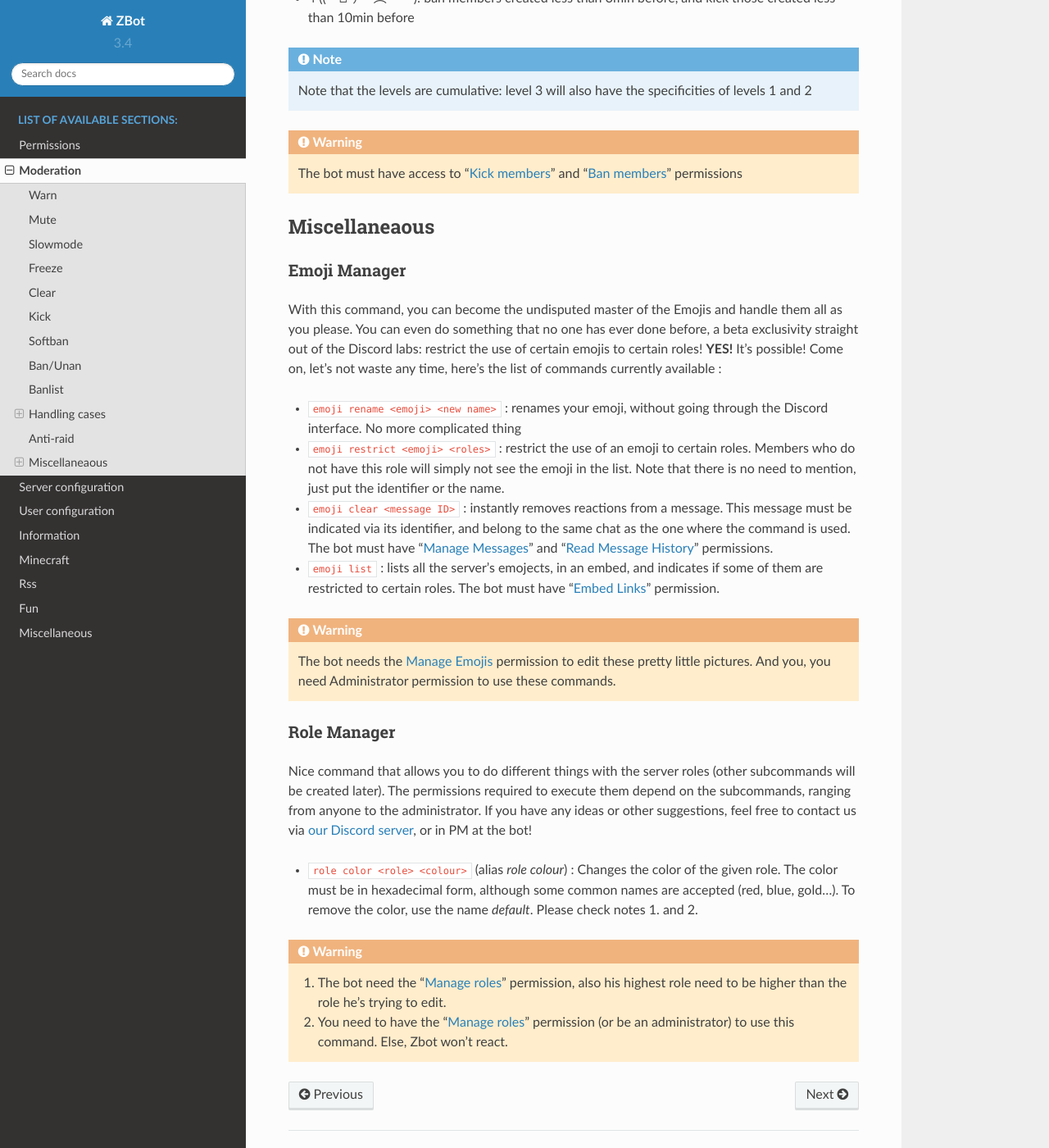
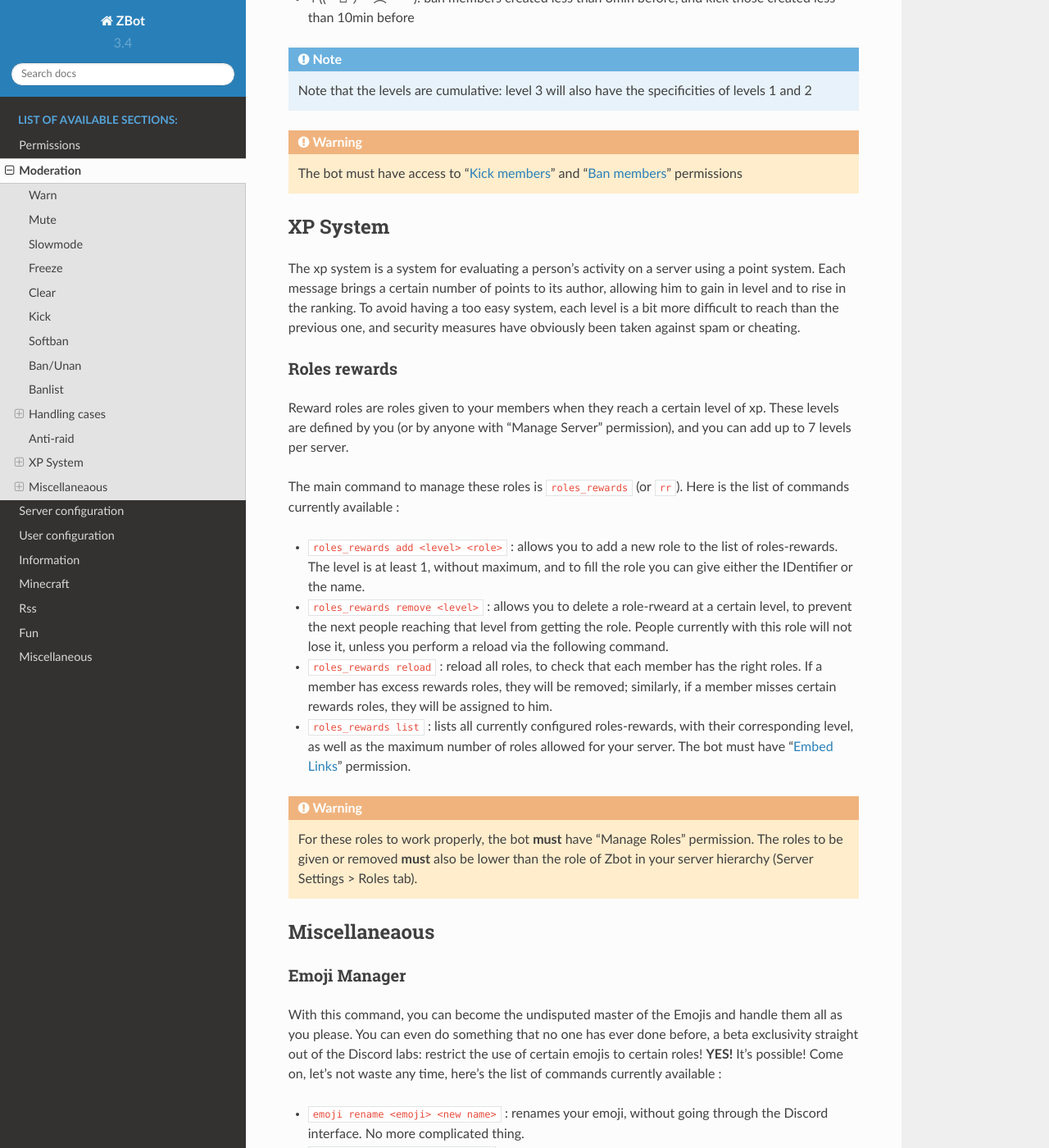
Before and after one commit to Axobot-org/Axobot, a Sphinx documentation site: the page built from docs/moderator.rst, in a window 1280 px wide and 1400 px high, scrolled down 5918 px. Shown: the whole window at 82% size. Built offline with Sphinx 7.4.7 and the Read the Docs theme 2.0.0, drawn with Linux system fonts in a browser that asks for light colours.

Commit message:
[add] documentation for roles rewards

```diff
--- a/docs/moderator.rst
+++ b/docs/moderator.rst
@@ -196,6 +196,32 @@
 
 
 
+---------
+XP System
+---------
+
+The xp system is a system for evaluating a person's activity on a server using a point system. Each message brings a certain number of points to its author, allowing him to gain in level and to rise in the ranking. To avoid having a too easy system, each level is a bit more difficult to reach than the previous one, and security measures have obviously been taken against spam or cheating.
+
+
+Roles rewards
+-------------
+
+Reward roles are roles given to your members when they reach a certain level of xp. These levels are defined by you (or by anyone with "Manage Server" permission), and you can add up to 7 levels per server.
+
+The main command to manage these roles is :code:`roles_rewards` (or :code:`rr`). Here is the list of commands currently available :
+
+* :code:`roles_rewards add <level> <role>` : allows you to add a new role to the list of roles-rewards. The level is at least 1, without maximum, and to fill the role you can give either the IDentifier or the name.
+
+* :code:`roles_rewards remove <level>` : allows you to delete a role-rweard at a certain level, to prevent the next people reaching that level from getting the role. People currently with this role will not lose it, unless you perform a reload via the following command.
+
+* :code:`roles_rewards reload` : reload all roles, to check that each member has the right roles. If a member has excess rewards roles, they will be removed; similarly, if a member misses certain rewards roles, they will be assigned to him.
+
+* :code:`roles_rewards list` : lists all currently configured roles-rewards, with their corresponding level, as well as the maximum number of roles allowed for your server. The bot must have "`Embed Links <perms.html#embed-links>`_" permission.
+
+.. warning:: For these roles to work properly, the bot **must** have "Manage Roles" permission. The roles to be given or removed **must** also be lower than the role of Zbot in your server hierarchy (Server Settings > Roles tab).
+
+
+
 --------------
 Miscellaneaous
 --------------
@@ -206,7 +232,7 @@
 
 With this command, you can become the undisputed master of the Emojis and handle them all as you please. You can even do something that no one has ever done before, a beta exclusivity straight out of the Discord labs: restrict the use of certain emojis to certain roles! **YES!** It's possible! Come on, let's not waste any time, here's the list of commands currently available :
 
-* :code:`emoji rename <emoji> <new name>` : renames your emoji, without going through the Discord interface. No more complicated thing
+* :code:`emoji rename <emoji> <new name>` : renames your emoji, without going through the Discord interface. No more complicated thing.
 
 * :code:`emoji restrict <emoji> <roles>` : restrict the use of an emoji to certain roles. Members who do not have this role will simply not see the emoji in the list. Note that there is no need to mention, just put the identifier or the name.
 
```
